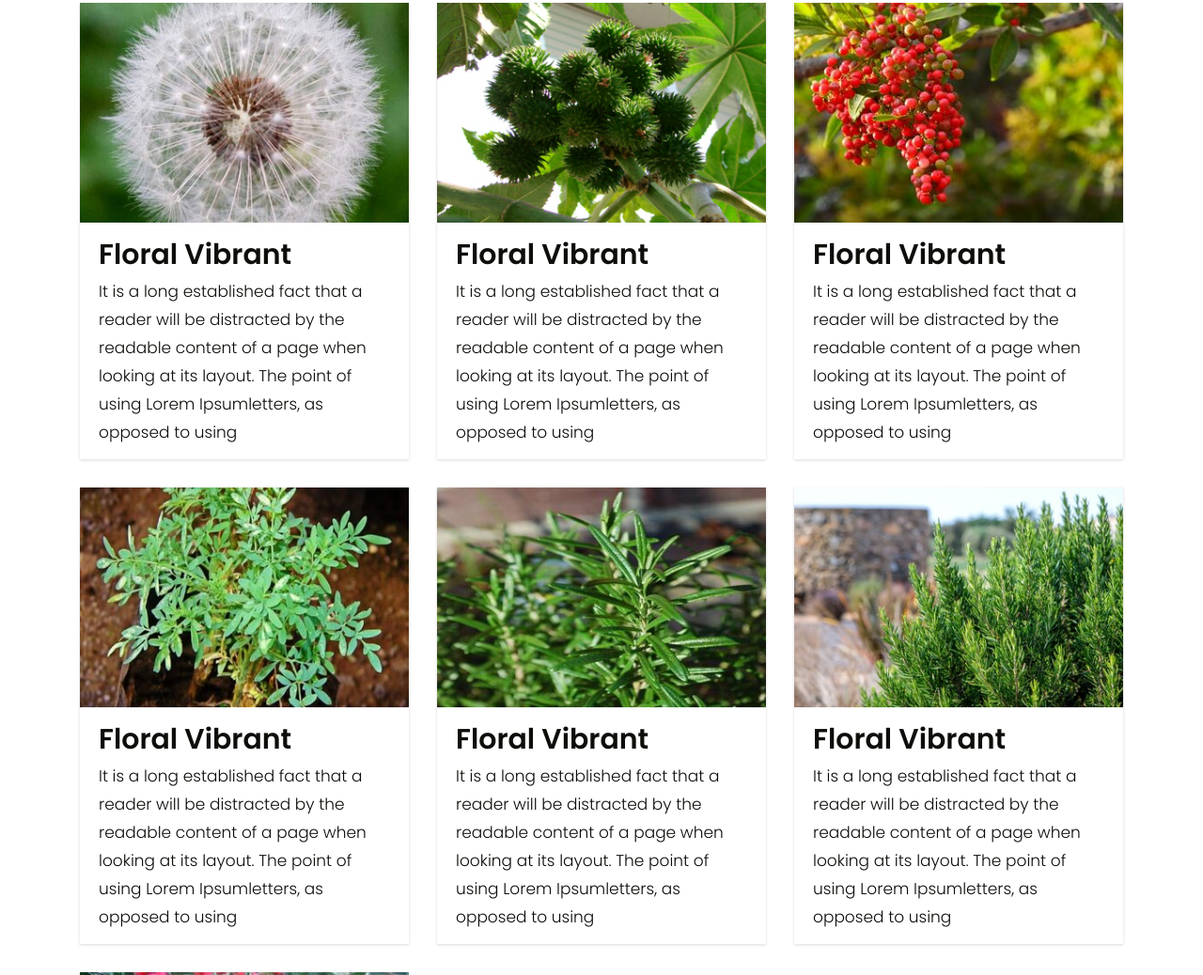
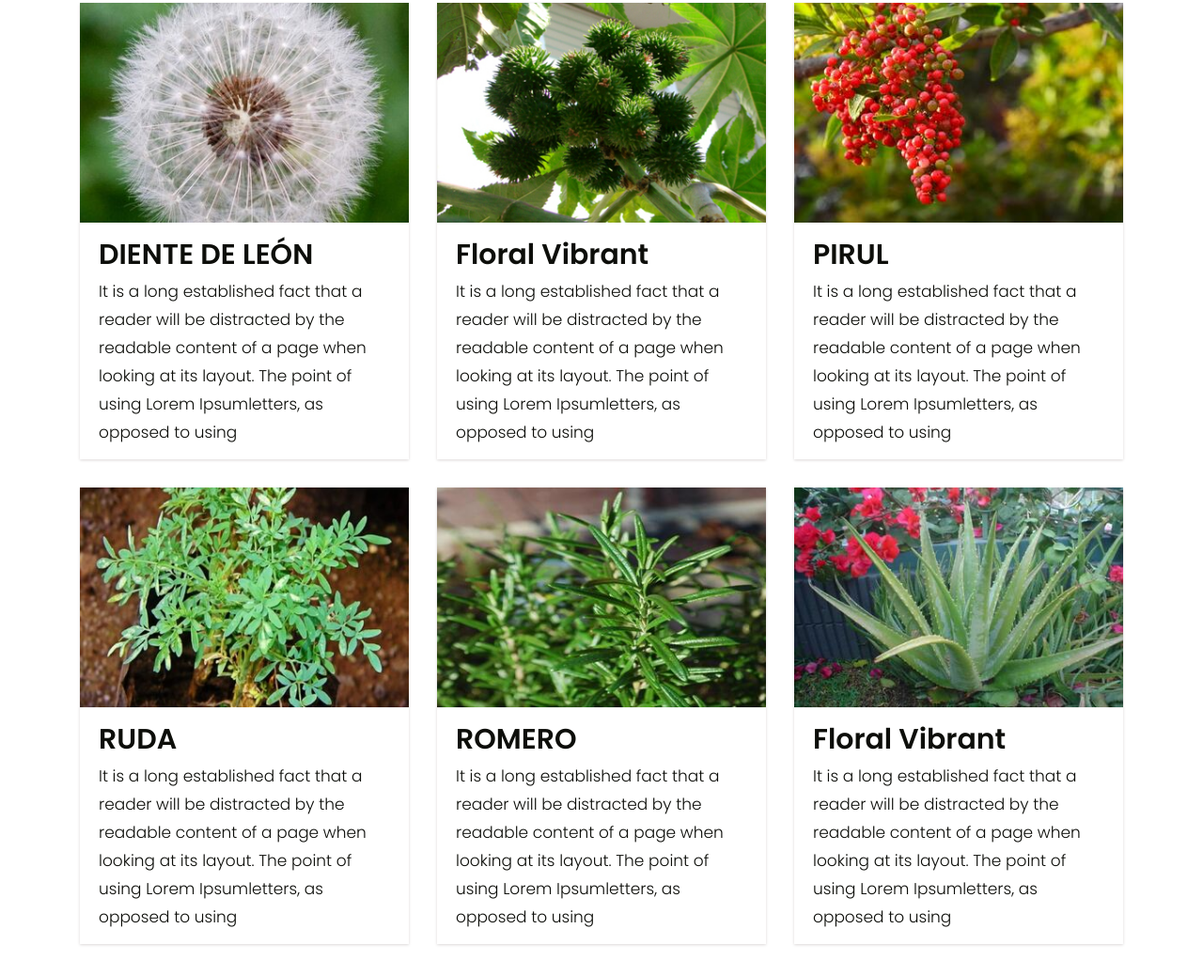
Before and after one commit to GRUPO-I7B/hierbasMedi-ana-moreno, a plain HTML site: page index.html in a window 1280 px wide. Shown: the part 1054-2092 px from the top of the page at 94% size. Drawn offline with nearby package versions, Linux system fonts and the light colour scheme.

Commit message:
Update index.html

```diff
--- a/index.html
+++ b/index.html
@@ -161,7 +161,7 @@
                <div class="col-xl-4 col-lg-4 col-md-6 col-sm-12">
                   <div class="plants-box">
                      <figure><img src="images/plant1.jpg" alt="img"/></figure>
-                     <h3> Floral Vibrant</h3>
+                     <h3> DIENTE DE LEÓN</h3>
                      <p>It is a long established fact that a reader will be distracted by the readable content of a page   when looking at its layout. The point of using Lorem Ipsumletters, as opposed to using</p>
                   </div>
                </div>
@@ -175,28 +175,21 @@
                <div class="col-xl-4 col-lg-4 col-md-6 col-sm-12">
                   <div class="plants-box">
                      <figure><img src="images/plant3.jpg" alt="img"/></figure>
-                     <h3> Floral Vibrant</h3>
+                     <h3> PIRUL</h3>
                      <p>It is a long established fact that a reader will be distracted by the readable content of a page   when looking at its layout. The point of using Lorem Ipsumletters, as opposed to using</p>
                   </div>
                </div>
                <div class="col-xl-4 col-lg-4 col-md-6 col-sm-12">
                   <div class="plants-box">
                      <figure><img src="images/plant4.jpg" alt="img"/></figure>
-                     <h3> Floral Vibrant</h3>
+                     <h3> RUDA</h3>
                      <p>It is a long established fact that a reader will be distracted by the readable content of a page   when looking at its layout. The point of using Lorem Ipsumletters, as opposed to using</p>
                   </div>
                </div>
                <div class="col-xl-4 col-lg-4 col-md-6 col-sm-12">
                   <div class="plants-box">
                      <figure><img src="images/plant5.jpg" alt="img"/></figure>
-                     <h3> Floral Vibrant</h3>
-                     <p>It is a long established fact that a reader will be distracted by the readable content of a page   when looking at its layout. The point of using Lorem Ipsumletters, as opposed to using</p>
-                  </div>
-               </div>
-               <div class="col-xl-4 col-lg-4 col-md-6 col-sm-12">
-                  <div class="plants-box">
-                     <figure><img src="images/plant6.jpg" alt="img"/></figure>
-                     <h3> Floral Vibrant</h3>
+                     <h3> ROMERO</h3>
                      <p>It is a long established fact that a reader will be distracted by the readable content of a page   when looking at its layout. The point of using Lorem Ipsumletters, as opposed to using</p>
                   </div>
                </div>
```
